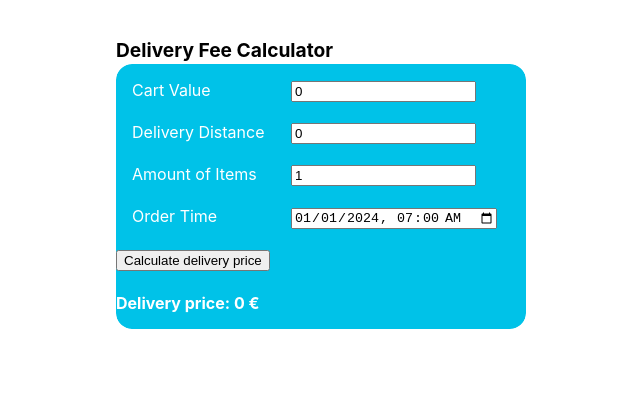
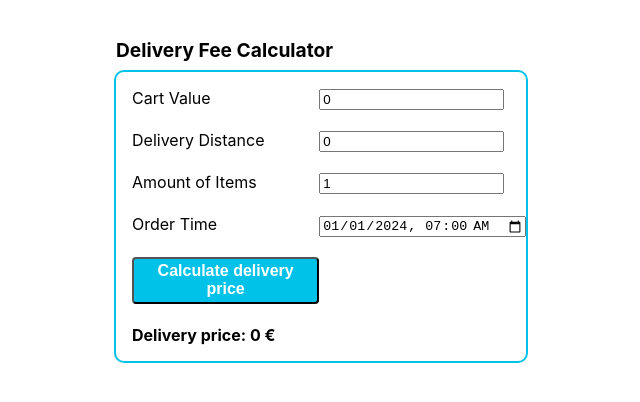
Before and after one commit to KatarinaNeskovic/Delivery-Fee-Calculator, a React (Create React App) app: page / in a window 1280 px wide. Shown: the top 402 px of the page, without its empty margins (268-908 px from the left). Built offline with nearby package versions, Linux system fonts and the light colour scheme.

Commit message:
edit styling

```diff
--- a/src/deliveryPriceCalculator.css
+++ b/src/deliveryPriceCalculator.css
@@ -14,13 +14,13 @@ background-color: white;
 }
 
 form {
-  color: white;
-  background-color: #00c2e8;
+  color: black;
+  background-color: white;
   display: table;
   width: 80%;
   padding-top: 1em;
-  outline: 2px solid white;
-  border-radius: 1em;
+  outline: 2px solid #00c2e8;
+  border-radius: 0.5em;
 }
 
 
@@ -47,7 +47,7 @@ header{
     text-align: left;
     width: 80%;
     margin-top: 2em;
-    margin-bottom: 0.1em;
+    margin-bottom: 0.5em;
   /*   padding:0.3em; */
     font-size: 1.2em;
     font-weight: bold;
@@ -57,9 +57,17 @@ header{
 }
 
 .btn {
+color: white;
+ font-size: 1rem;
+ font-weight: bold;
+ background-color: #00c2e8;
+ border-radius: 0.25rem;
+ padding: 0.2rem;
+ margin-left: 1em;
 
 }
 
 h4{
     margin-bottom: 1em;
+    margin-left: 1em;
 }
```
